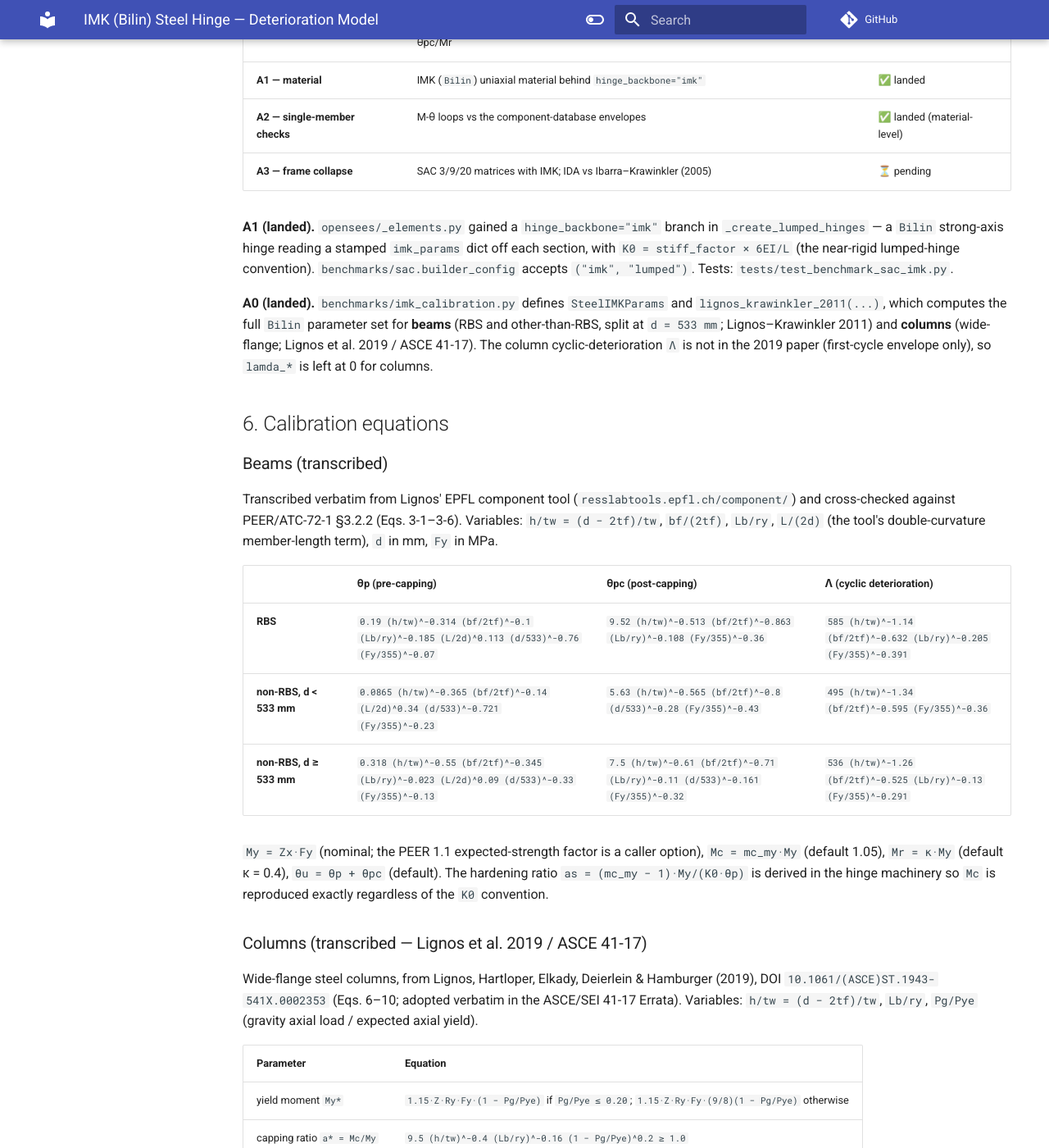
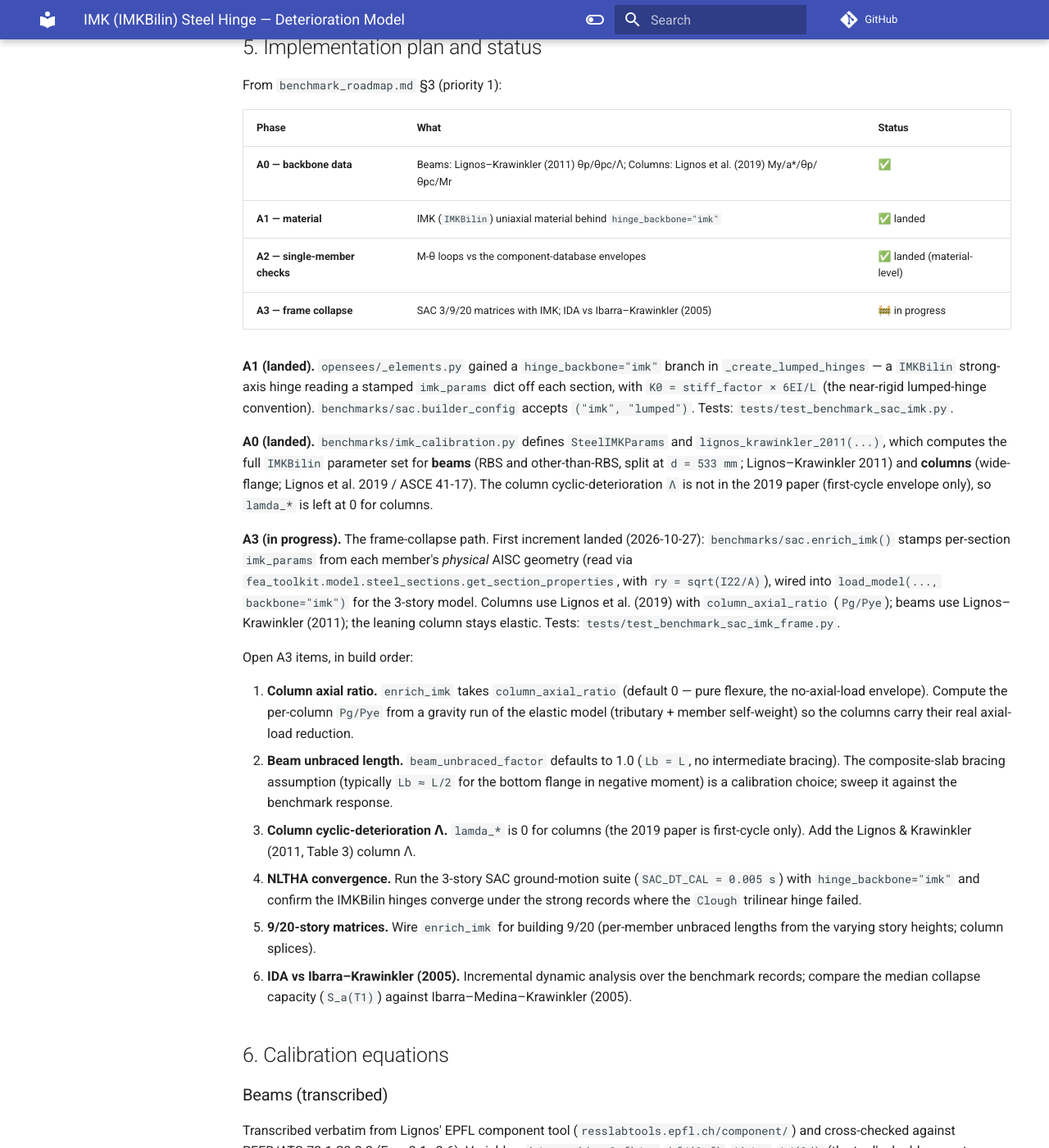
Before and after one commit to boustrephon/fea_toolkit, an MkDocs documentation site: the page built from docs/imk_deterioration_model.md, in a window 1280 px wide and 1400 px high, scrolled down 2257 px. Shown: the whole window at 82% size. Built offline with MkDocs 1.6.1 and Material for MkDocs 9.7.7, drawn with Linux system fonts in a browser that asks for light colours; comment, search, counter and statistics services are not loaded; some of the changed text lies outside the part shown.

Commit message:
feat(benchmarks): A3 first increment — enrich_imk stamps IMKBilin params
enrich_imk() stamps per-section imk_params from each member physical AISC geometry (get_section_properties, ry=sqrt(I22/A)), wired into load_model(..., backbone="imk") for the 3-story SAC model.  Columns use Lignos et al. (2019) with column_axial_ratio; beams use Lignos-Krawinkler (2011); the leaning column stays elastic.  Tests: tests/test_benchmark_sac_imk_frame.py.

Also document the Bilin -> IMKBilin deprecation so LLMs stop targeting the dead alias: warning banner + signature in docs/imk_deterioration_model.md §4, a note in docs/llm_guide.md "Broken features", and a modeling-guidance bullet in .clinerules §3.13.

```diff
--- a/docs/imk_deterioration_model.md
+++ b/docs/imk_deterioration_model.md
@@ -1,16 +1,16 @@
 ---
-title: "IMK (Bilin) Steel Hinge — Deterioration Model"
-description: "The Ibarra–Medina–Krawinkler (IMK) deterioration model for steel moment frames: relationship to the ASCE 41 backbone and ETABS/SAP2000/Perform-3D, the OpenSees Bilin material, and the A0–A3 implementation plan and status."
+title: "IMK (IMKBilin) Steel Hinge — Deterioration Model"
+description: "The Ibarra–Medina–Krawinkler (IMK) deterioration model for steel moment frames: relationship to the ASCE 41 backbone and ETABS/SAP2000/Perform-3D, the OpenSees IMKBilin material, and the A0–A3 implementation plan and status."
 status: "partial"
-tags: [imk, ibarra-krawinkler, lignos-krawinkler, deterioration, collapse, hinge, bilin, steel, nonlinear-dynamic, moment-frame]
+tags: [imk, ibarra-krawinkler, lignos-krawinkler, deterioration, collapse, hinge, imkbilin, bilin, steel, nonlinear-dynamic, moment-frame]
 category: [planning]
 related: [benchmark_roadmap.md, sac_nonlinear_benchmark.md, sac_trilinear_hinge_approaches.md, modeling_guidance.md]
 ---
 
-# IMK (Bilin) Steel Hinge — Deterioration Model
+# IMK (IMKBilin) Steel Hinge — Deterioration Model
 
-⚠️ Partial — A1 machinery landed (2026-10-27); A0 calibration equations and
-A2/A3 validation pending.
+⚠️ Partial — A0/A1/A2 landed; A3 (frame collapse) in progress — first increment
+`enrich_imk` + 3-story `backbone="imk"` (2026-10-27).
 
 ## 1. What it is
 
@@ -63,14 +63,22 @@ modelling parameters from.
   spirit as IMK (collapse-oriented).
 - **OpenSees** implements IMK natively — which is what this project targets.
 
-## 4. The OpenSees material — `Bilin` (steel), not `ModIMKPeakOriented`
+## 4. The OpenSees material — `IMKBilin` (steel), not `ModIMKPeakOriented`
+
+> **⚠️ `Bilin` is deprecated — do not use it.**  OpenSees emits
+> ``WARNING: DO NOT USE THE "Bilin" MATERIAL, IT HAS BEEN REPLACED. Use "IMKBilin"
+> or "HystereticSM" INSTEAD.``  The current material is **`IMKBilin`** (a
+> rewrite of the same IMK-bilinear model, tagged ``IMK with Bilinear Response``
+> in `IMKBilin.cpp`); the old `Bilin` spelling is a warning-emitting stub whose
+> argument list no longer matches the old documentation.  **Always target
+> `IMKBilin`** with the 21-argument signature below — never `Bilin`.
 
 The modified IMK model has three OpenSees hysteretic variants, and the choice
 matters:
 
 | Material | Hysteresis | For |
 |---|---|---|
-| **`Bilin`** | bilinear | **steel** components (calibrated to >350 steel beam-column connections) |
+| **`IMKBilin`** (alias `Bilin`) | bilinear | **steel** components (calibrated to >350 steel beam-column connections) |
 | `ModIMKPeakOriented` / `IMKPeakOriented` | peak-oriented | **RC** flexural components |
 | `ModIMKPinching` / `IMKPinching` | pinching | RC shear, connections, wood |
 
@@ -101,22 +109,53 @@ From `benchmark_roadmap.md` §3 (priority 1):
 | Phase | What | Status |
 |---|---|---|
 | **A0 — backbone data** | Beams: Lignos–Krawinkler (2011) θp/θpc/Λ; Columns: Lignos et al. (2019) My/a*/θp/θpc/Mr | ✅ |
-| **A1 — material** | IMK (`Bilin`) uniaxial material behind `hinge_backbone="imk"` | ✅ landed |
+| **A1 — material** | IMK (`IMKBilin`) uniaxial material behind `hinge_backbone="imk"` | ✅ landed |
 | **A2 — single-member checks** | M-θ loops vs the component-database envelopes | ✅ landed (material-level) |
-| **A3 — frame collapse** | SAC 3/9/20 matrices with IMK; IDA vs Ibarra–Krawinkler (2005) | ⏳ pending |
+| **A3 — frame collapse** | SAC 3/9/20 matrices with IMK; IDA vs Ibarra–Krawinkler (2005) | 🚧 in progress |
 
 **A1 (landed).** `opensees/_elements.py` gained a `hinge_backbone="imk"` branch
-in `_create_lumped_hinges` — a `Bilin` strong-axis hinge reading a stamped
+in `_create_lumped_hinges` — a `IMKBilin` strong-axis hinge reading a stamped
 `imk_params` dict off each section, with `K0 = stiff_factor × 6EI/L` (the
 near-rigid lumped-hinge convention).  `benchmarks/sac.builder_config` accepts
 `("imk", "lumped")`.  Tests: `tests/test_benchmark_sac_imk.py`.
 
 **A0 (landed).** `benchmarks/imk_calibration.py` defines `SteelIMKParams` and
-`lignos_krawinkler_2011(...)`, which computes the full `Bilin` parameter set for
-**beams** (RBS and other-than-RBS, split at `d = 533 mm`; Lignos–Krawinkler
+`lignos_krawinkler_2011(...)`, which computes the full `IMKBilin` parameter set
+for **beams** (RBS and other-than-RBS, split at `d = 533 mm`; Lignos–Krawinkler
 2011) and **columns** (wide-flange; Lignos et al. 2019 / ASCE 41-17).  The
 column cyclic-deterioration `Λ` is not in the 2019 paper (first-cycle envelope
 only), so `lamda_*` is left at 0 for columns.
+
+**A3 (in progress).** The frame-collapse path.  First increment landed
+(2026-10-27): `benchmarks/sac.enrich_imk()` stamps per-section `imk_params` from
+each member's *physical* AISC geometry (read via
+`fea_toolkit.model.steel_sections.get_section_properties`, with
+`ry = sqrt(I22/A)`), wired into `load_model(..., backbone="imk")` for the
+3-story model.  Columns use Lignos et al. (2019) with `column_axial_ratio`
+(`Pg/Pye`); beams use Lignos–Krawinkler (2011); the leaning column stays elastic.
+Tests: `tests/test_benchmark_sac_imk_frame.py`.
+
+Open A3 items, in build order:
+
+1. **Column axial ratio.**  `enrich_imk` takes `column_axial_ratio` (default 0 —
+   pure flexure, the no-axial-load envelope).  Compute the per-column `Pg/Pye`
+   from a gravity run of the elastic model (tributary + member self-weight) so
+   the columns carry their real axial-load reduction.
+2. **Beam unbraced length.**  `beam_unbraced_factor` defaults to 1.0 (`Lb = L`,
+   no intermediate bracing).  The composite-slab bracing assumption (typically
+   `Lb ≈ L/2` for the bottom flange in negative moment) is a calibration choice;
+   sweep it against the benchmark response.
+3. **Column cyclic-deterioration Λ.**  `lamda_*` is 0 for columns (the 2019 paper
+   is first-cycle only).  Add the Lignos & Krawinkler (2011, Table 3) column Λ.
+4. **NLTHA convergence.**  Run the 3-story SAC ground-motion suite
+   (`SAC_DT_CAL = 0.005 s`) with `hinge_backbone="imk"` and confirm the IMKBilin
+   hinges converge under the strong records where the `Clough` trilinear hinge
+   failed.
+5. **9/20-story matrices.**  Wire `enrich_imk` for building 9/20 (per-member
+   unbraced lengths from the varying story heights; column splices).
+6. **IDA vs Ibarra–Krawinkler (2005).**  Incremental dynamic analysis over the
+   benchmark records; compare the median collapse capacity (`S_a(T1)`) against
+   Ibarra–Medina–Krawinkler (2005).
 
 ## 6. Calibration equations
 
@@ -157,7 +196,7 @@ verbatim in the ASCE/SEI 41-17 Errata).  Variables: `h/tw = (d − 2tf)/tw`,
 
 `Ry` = AISC expected-yield ratio (1.1 for A992/A572-50).  These are the
 *first-cycle envelope* parameters; the column cyclic-deterioration `Λ` (for the
-monotonic `Bilin` backbone) is not in this paper — it lives in Lignos &
+monotonic `IMKBilin` backbone) is not in this paper — it lives in Lignos &
 Krawinkler (2011, Table 3), so `lamda_* = 0` for columns.
 
 ## 7. References
@@ -165,4 +204,4 @@ Krawinkler (2011, Table 3), so `lamda_* = 0` for columns.
 - Ibarra, Medina & Krawinkler (2005), *Earthq. Eng. Struct. Dyn.* 34(12):1489–1511, DOI `10.1002/eqe.495`.
 - Lignos & Krawinkler (2011), *J. Struct. Eng.* 137(11):1291–1302, DOI `10.1061/(ASCE)ST.1943-541X.0000376`.
 - Ibarra & Krawinkler (2005), PEER Report 2005/06 (collapse methodology).
-- OpenSeesPy `Bilin` documentation (`openseespydoc.readthedocs.io`).
+- OpenSees `IMKBilin` material (`IMKBilin.cpp`; the deprecated alias is `Bilin`).
```
Also changed, not shown: docs/_pending_work.md (+5 -1 lines), docs/benchmark_roadmap.md (+3 -2 lines), docs/documentation_index.md (+4 -3 lines), docs/llm_guide.md (+9 -0 lines), 3 other files.
